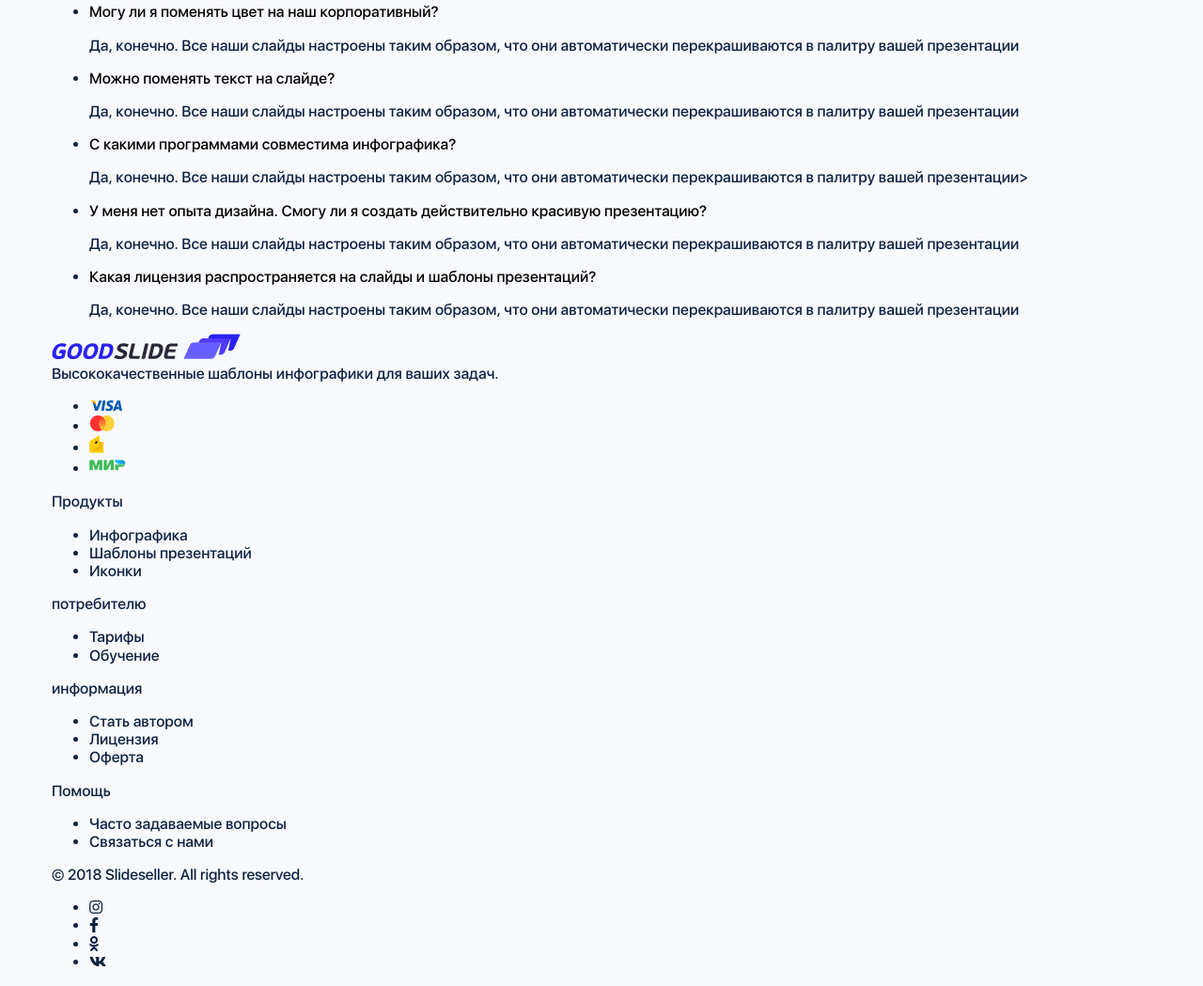
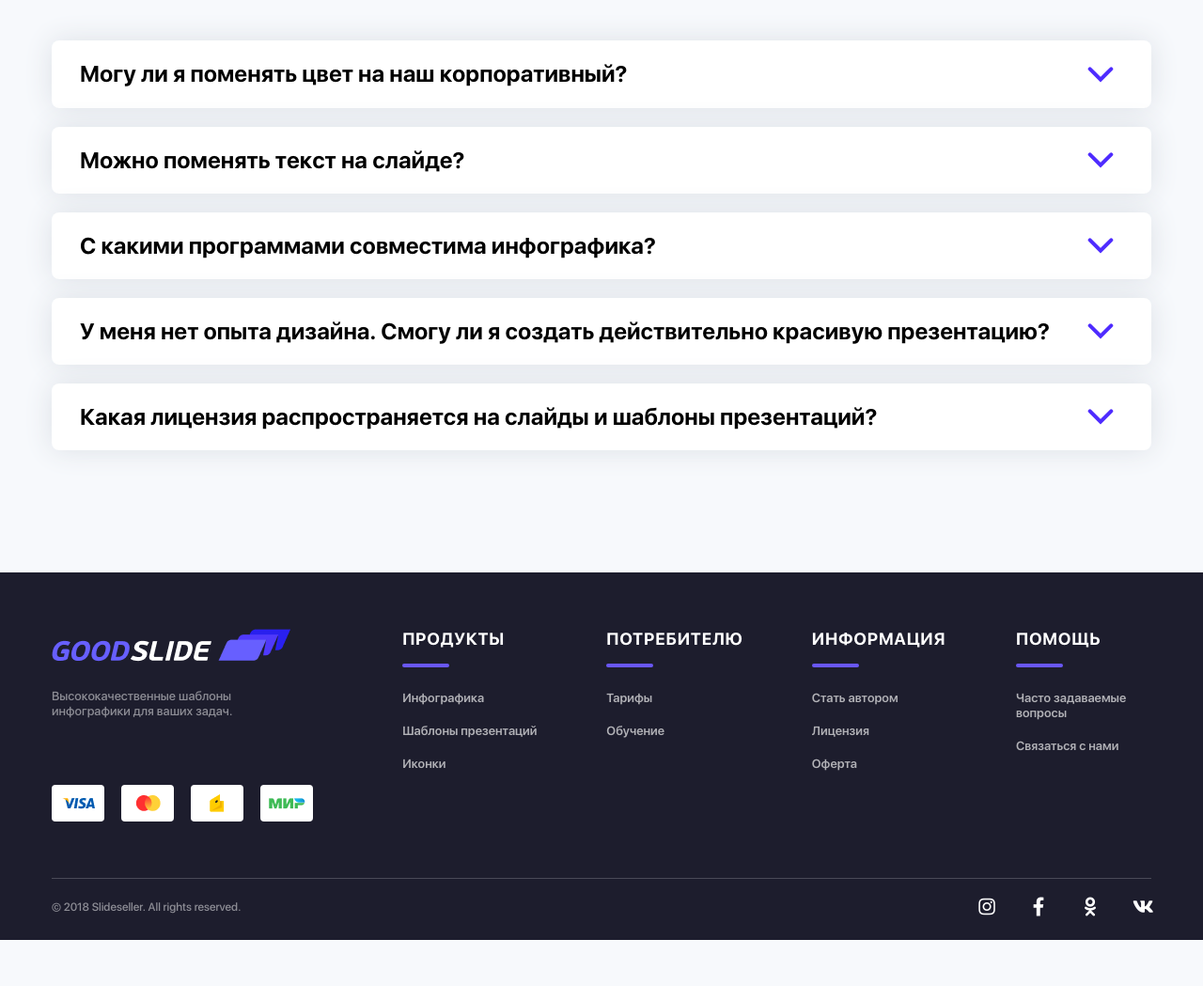
Before and after one commit to Verta-master/slideseller, a plain HTML site: page index.html in a window 1280 px wide. Shown: the part 5767-6816 px from the top of the page at 94% size. After the commit the page ends 6767 px from the top, so only its background shows below. Drawn offline with nearby package versions, Linux system fonts and the light colour scheme; files whose address does not match are found by name.

Commit message:
Update 2020-09-07T08:24:07.570Z

```diff
--- a/css/style.css
+++ b/css/style.css
@@ -1256,3 +1256,193 @@ h2,
   display: block;
   font-size: 13px;
 }
+.faq {
+  padding-top: 40px;
+  padding-bottom: 110px;
+}
+.faq .title {
+  text-align: center;
+}
+.faq__list {
+  margin: 0;
+  padding: 0;
+  list-style: none;
+}
+.faq__item {
+  margin-bottom: 20px;
+  padding: 20px 30px;
+  background-color: #FFFFFF;
+  -webkit-box-shadow: 0px 0px 30px #DCE0E6;
+          box-shadow: 0px 0px 30px #DCE0E6;
+  border-radius: 8px;
+}
+.faq__question {
+  display: block;
+  width: 100%;
+  padding-right: 40px;
+  font-weight: bold;
+  font-size: 24px;
+  line-height: 1.3;
+  text-align: left;
+  background-image: url(../img/icons/arrow-down.svg);
+  background-repeat: no-repeat;
+  background-size: 28px 17px;
+  background-position: right 10px center;
+  -webkit-transition: ease-out 0.3s;
+  transition: ease-out 0.3s;
+}
+.faq__question:hover,
+.faq__question:active {
+  color: #4E2BFF;
+  -webkit-transition: ease-out 0.3s;
+  transition: ease-out 0.3s;
+}
+.faq__dropdown {
+  display: none;
+  max-width: 600px;
+  padding-top: 9px;
+  font-weight: 500;
+  font-size: 16px;
+  line-height: 1.4;
+  color: #9292A6;
+}
+.faq__dropdown p {
+  margin: 0;
+}
+.payment {
+  margin: 0;
+  padding: 0;
+  list-style: none;
+  display: -webkit-box;
+  display: -ms-flexbox;
+  display: flex;
+  -ms-flex-wrap: wrap;
+      flex-wrap: wrap;
+  -webkit-box-align: center;
+      -ms-flex-align: center;
+          align-items: center;
+}
+.payment__item {
+  width: 56px;
+  height: 39px;
+  margin-right: 18px;
+  margin-bottom: 10px;
+  display: -webkit-box;
+  display: -ms-flexbox;
+  display: flex;
+  -webkit-box-pack: center;
+      -ms-flex-pack: center;
+          justify-content: center;
+  -webkit-box-align: center;
+      -ms-flex-align: center;
+          align-items: center;
+  background: #FFFFFF;
+  border-radius: 4px;
+}
+.social {
+  margin: 0;
+  padding: 0;
+  list-style: none;
+  display: -webkit-box;
+  display: -ms-flexbox;
+  display: flex;
+  -webkit-box-align: center;
+      -ms-flex-align: center;
+          align-items: center;
+}
+.social__item {
+  margin-left: 35px;
+}
+.social__link {
+  width: 20px;
+  height: 20px;
+  display: block;
+  color: #FFFFFF;
+  font-size: 20px;
+  line-height: 20px;
+  text-align: center;
+  -webkit-transition: ease-out 0.3s;
+  transition: ease-out 0.3s;
+}
+.social__link:hover,
+.social__link:active {
+  opacity: 0.7;
+  -webkit-transition: ease-out 0.3s;
+  transition: ease-out 0.3s;
+}
+.footer {
+  color: rgba(242, 242, 242, 0.7);
+  font-weight: 600;
+  font-size: 13px;
+  line-height: 16px;
+  background-color: #1D1D2D;
+}
+.footer__bottom,
+.footer__top {
+  display: -webkit-box;
+  display: -ms-flexbox;
+  display: flex;
+  -webkit-box-pack: justify;
+      -ms-flex-pack: justify;
+          justify-content: space-between;
+}
+.footer__top {
+  padding-top: 60px;
+  padding-bottom: 50px;
+  border-bottom: 1px solid rgba(255, 255, 255, 0.2);
+}
+.footer__bottom {
+  -webkit-box-align: center;
+      -ms-flex-align: center;
+          align-items: center;
+  padding-top: 20px;
+  padding-bottom: 25px;
+  font-size: 12px;
+  font-weight: 400;
+  color: rgba(255, 255, 255, 0.5);
+}
+.footer__logo {
+  width: 300px;
+}
+.footer__title {
+  position: relative;
+  margin-top: 0;
+  margin-bottom: 25px;
+  padding-bottom: 20px;
+  font-weight: bold;
+  font-size: 18px;
+  line-height: 21px;
+  letter-spacing: 0.04em;
+  text-transform: uppercase;
+  color: #FFFFFF;
+}
+.footer__title::after {
+  content: "";
+  position: absolute;
+  bottom: 0;
+  left: 0;
+  width: 50px;
+  height: 4px;
+  background-color: #6957F6;
+  border-radius: 2px;
+}
+.footer__list {
+  margin: 0;
+  padding: 0;
+  list-style: none;
+  width: 144px;
+}
+.footer__list li {
+  margin-bottom: 19px;
+}
+.footer__list a:hover,
+.footer__list a:active {
+  text-decoration: underline;
+}
+.footer__slogan {
+  max-width: 240px;
+  margin-bottom: 70px;
+  margin-top: 25px;
+  color: rgba(255, 255, 255, 0.5);
+  font-weight: 400;
+}
--- a/index.html
+++ b/index.html
@@ -560,7 +560,7 @@
       <div class="footer__top">
         <div class="footer__logo">
           <div class="logo">
-            <img src="img/images/logo.png" alt="Logo">
+            <img src="img/images/logo-footer.png" alt="Logo">
           </div>
           <div class="footer__slogan">Высококачественные шаблоны инфографики для ваших задач.</div>
           <ul class="payment">
@@ -633,5 +633,12 @@
   <script src="https://cdnjs.cloudflare.com/ajax/libs/fancybox/3.3.1/jquery.fancybox.min.js"></script>
   <script src="https://cdnjs.cloudflare.com/ajax/libs/Swiper/4.5.0/js/swiper.min.js"></script>
   <script src="js/popular-slider.js"></script>
+
+  <script>
+    //Faq list
+    $('.faq__question').click(function() {
+      $(this).next().slideToggle();
+    });
+  </script>
 </body>
 </html>
```
Also changed, not shown: css/style.min.css, img/images/logo-footer.png (added).
